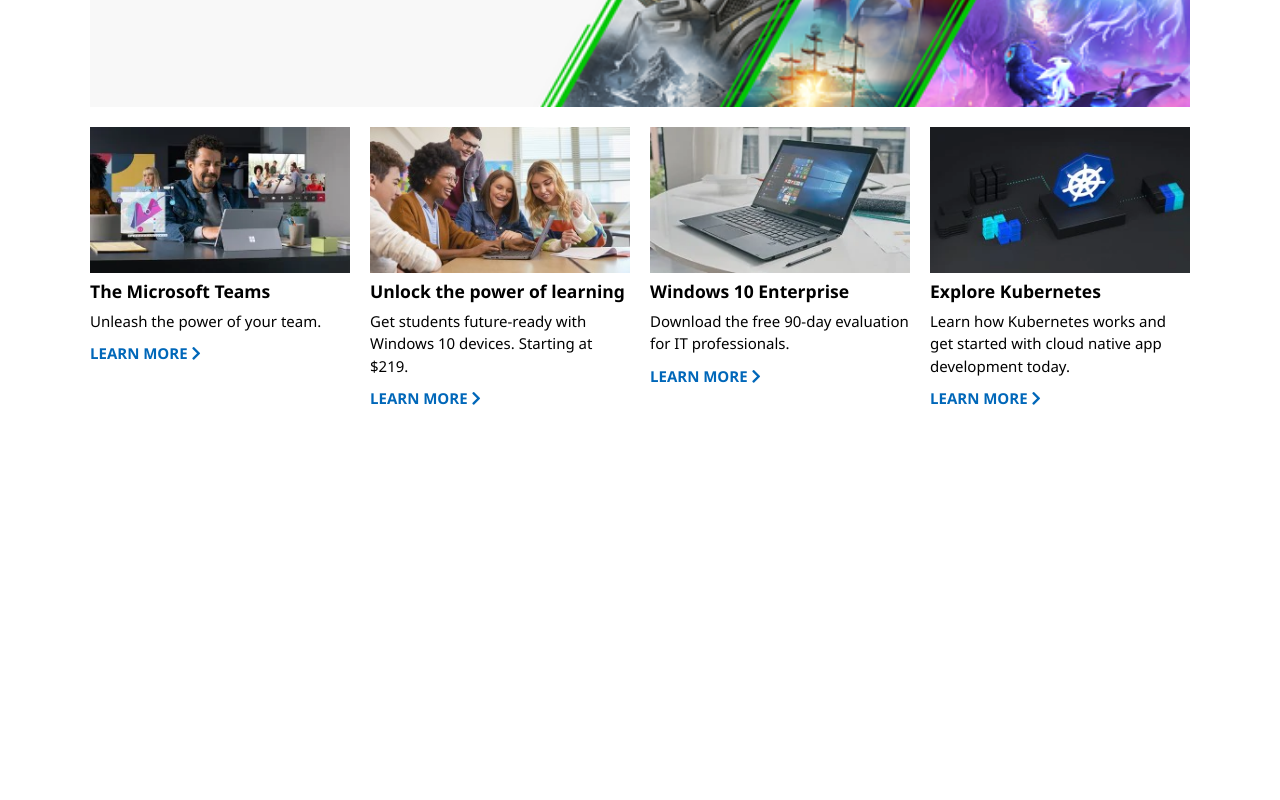
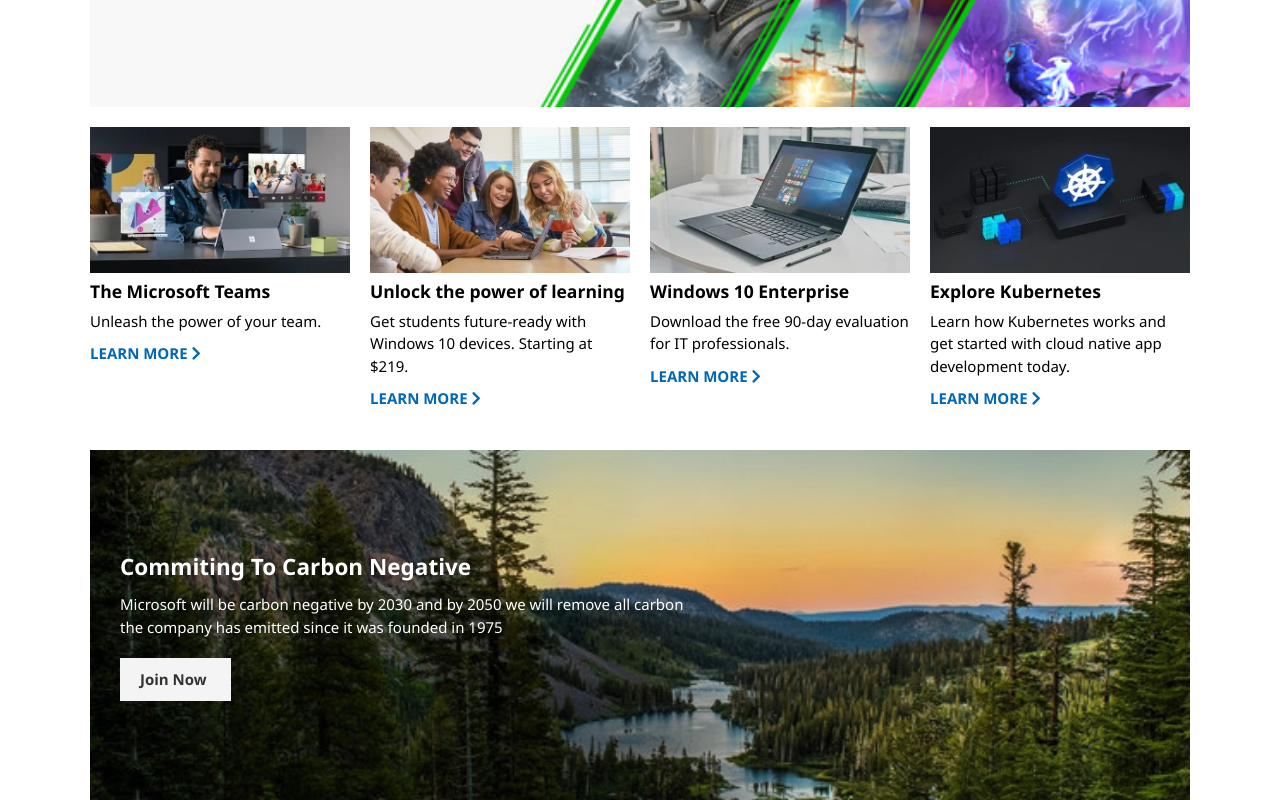
Before and after one commit to giannurwana19/microsoft-homepage-clone, a website: page public/index.html in a window 1280 px wide. Shown: the part 1069-1869 px from the top of the page. Before the commit the page ends 1519 px from the top, so only its background shows below. Drawn offline with Linux system fonts and the light colour scheme.

Commit message:
make carbon section

```diff
--- a/public/assets/css/index.css
+++ b/public/assets/css/index.css
@@ -77,6 +77,16 @@
   opacity: 0.9;
 }
 
+/* dark background */
+.dark {
+  color: #fff;
+}
+
+.dark .btn {
+  background: #f4f4f4;
+  color: #333;
+}
+
 /* showcase */
 .showcase {
   width: 100%;
@@ -148,6 +158,19 @@
   padding: 50px 0 0 30px;
 }
 
-.xbox p {
+.xbox p,
+.carbon p {
   margin: 10px 0 20px;
 }
+
+/* carbon */
+.carbon {
+  width: 100%;
+  height: 350px;
+  background: url('../img/carbon.jpg') no-repeat center center/cover;
+}
+
+.carbon .content {
+  width: 55%;
+  padding: 100px 0 0 30px;
+}
--- a/public/index.html
+++ b/public/index.html
@@ -109,6 +109,20 @@
         <a href="#">Learn More <i class="fas fa-chevron-right"></i></a>
       </div>
     </section>
+
+    <!-- carbon -->
+    <section class="carbon dark">
+      <div class="content">
+        <h2>Commiting To Carbon Negative</h2>
+        <p>Microsoft will be carbon negative by 2030 and by 2050 we will remove all carbon the company has emitted since
+          it was
+          founded in 1975</p>
+        <a href="#" class="btn">
+          Join Now <i class="fas fas-chevron-right"></i>
+        </a>
+      </div>
+    </section>
+
   </div>
 
   <script src="assets/js/index.js"></script>
```
